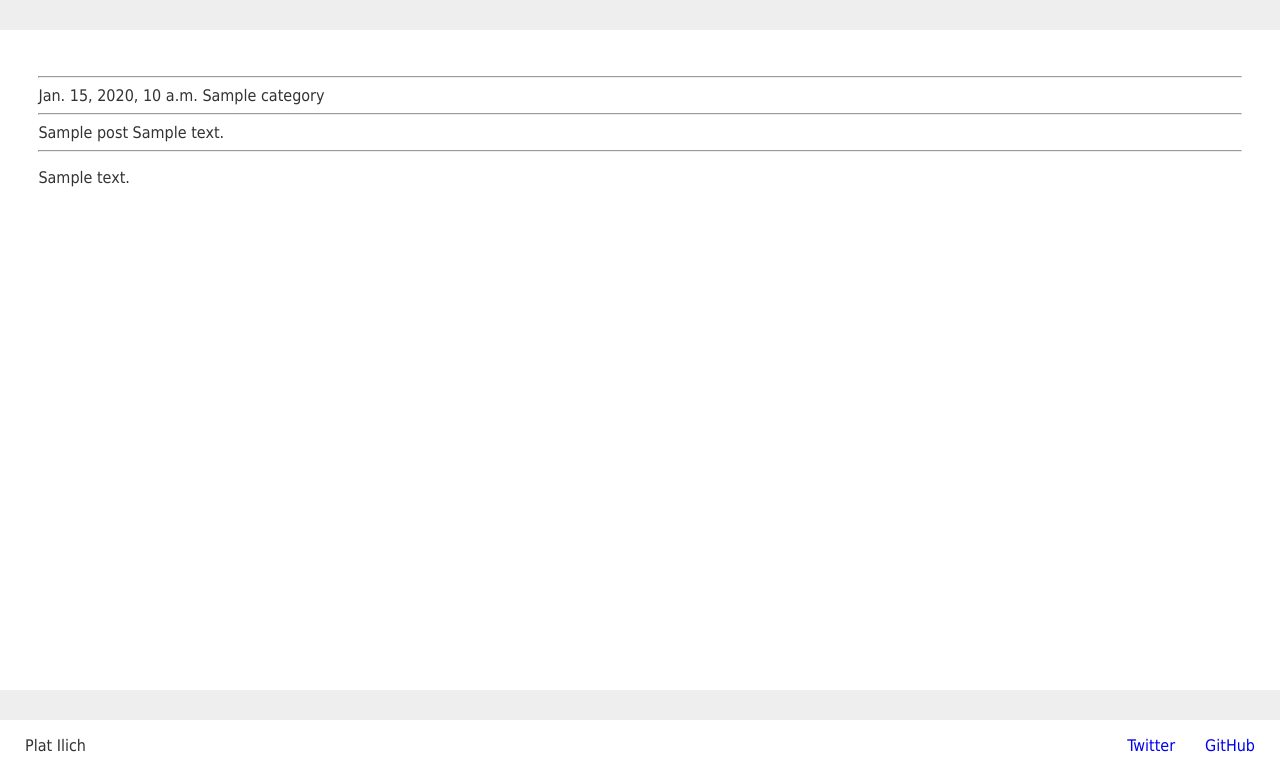
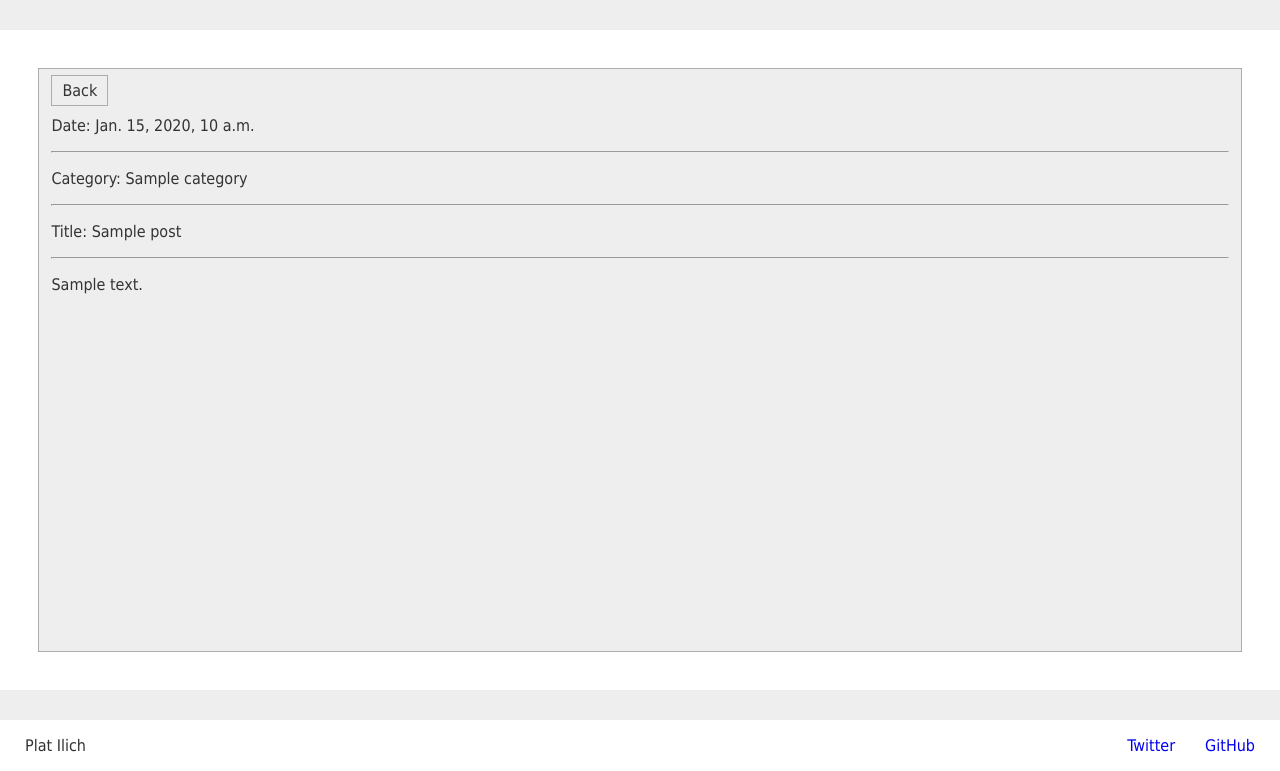
Before and after one commit to platilich/personal_site, a Django app: a page that uses templates/base.html in a window 1280 px wide. Shown: the part 29-800 px from the top of the page. Run offline with Django 5.2, Linux system fonts and the light colour scheme; tables that the repository leaves empty hold one stand-in row (values such as "Sample post"); some libraries are stand-ins or nearby versions.

Commit message:
updated css, added autoadd slug

```diff
--- a/posts/admin.py
+++ b/posts/admin.py
@@ -4,4 +4,6 @@ from .models import Category, Posts
 
 # Register your models here.
 admin.site.register(Category)
-admin.site.register(Posts)
+@admin.register(Posts)
+class PostsAdmin(admin.ModelAdmin):
+    prepopulated_fields = {'slug': ('title',)}
--- a/posts/models.py
+++ b/posts/models.py
@@ -25,7 +25,7 @@ class Posts(models.Model):
     title = models.CharField(max_length=50, verbose_name='Name of post')
     description = models.CharField(max_length=200, verbose_name='Short description this post')
     created_at = models.DateTimeField(auto_now_add=True)
-    slug = models.SlugField(null=True, max_length=255, unique=True, db_index=True)
+    slug = models.SlugField(max_length=255, unique=True, db_index=True)
 
     content = RichTextField('Content', config_name='content_field')
 
--- /dev/null
+++ b/static/css/blog.css
@@ -0,0 +1,4 @@
+.news_card {
+    border: 1px solid var(--border);
+
+}
--- /dev/null
+++ b/static/css/post_detail.css
@@ -0,0 +1,23 @@
+.detail_post_block {
+    background-color: var(--background);
+
+    padding: 1%;
+    border: 1px solid var(--border);
+    color: var(--text);
+
+
+
+    height: 100%;
+
+}
+
+
+.button_back {
+    background-color: var(--background);
+    border: 1px solid var(--border);
+
+
+    color: var(--text);
+
+    padding: 5px 10px 5px 10px;
+}
--- a/static/css/style.css
+++ b/static/css/style.css
@@ -71,7 +71,7 @@ main {
 }
 
 
-.profile {
+.grid_2_column {
     display: grid;
     grid-template-columns: 30% 65%;
     height: 100%;
@@ -134,16 +134,18 @@ button {
 }
 
 
-.projects_cards {
+.projects_column {
     display: flex;
     flex-direction: column;
-    gap: 10%;
 }
 
 
 .project_card {
+    background-color: var(--background);
     border: 2px solid var(--border);
-    padding: 0 3% 0 3%;
+    padding: 15px 20px 15px 20px;
+
+    margin-bottom: 1%;
 
     display: flex;
     justify-content: space-between;
@@ -156,13 +158,17 @@ button {
     flex-direction: column;
 
 
-    h4 {
-        margin-bottom: 5px;
-    }
-    p {
-        margin-top: 0;
-    }
+
 }
+
+.card__header_title {
+        margin: 0;
+}
+
+.card__header__p {
+    margin: 0;
+}
+
 
 
 
--- a/templates/base.html
+++ b/templates/base.html
@@ -5,6 +5,7 @@
     <meta charset="UTF-8">
     <meta name="viewport" content="width=device-width, initial-scale=1.0">
     <link rel="stylesheet" href="{% static 'css/style.css' %}">
+    {% block meta_tags %}{% endblock %}
     <title>{% block title %}{% endblock %}</title>
 </head>
 <body>
--- a/templates/detail_post.html
+++ b/templates/detail_post.html
@@ -1,18 +1,25 @@
 {% extends 'base.html' %}
+{% load static %}
+
+{% block meta_tags %}
+<link rel="stylesheet" href="{% static 'css/post_detail.css' %}">
+{% endblock %}
+
 
 
 {% block content %}
 
-<hr>
-{{ post.created_at }}
-{{ post.category }}
-<hr>
-{{ post.title }}
-{{ post.description }}
+<div class="detail_post_block">
+    <a class="button_back" href="/blog/">Back</a>
+    <p>Date: {{ post.created_at }}</p>
+    <hr>
+    <p>Category: {{ post.category }}</p>
+    <hr>
+    <p>Title: {{ post.title }}</p>
+    <hr>
+    {{ post.content|striptags|linebreaks }}
 
-<hr>
-{{ post.content|linebreaks}}
-
+</div>
 
 
 
```
Also changed, not shown: templates/blog.html (+17 -4 lines), templates/index.html (+4 -4 lines).
